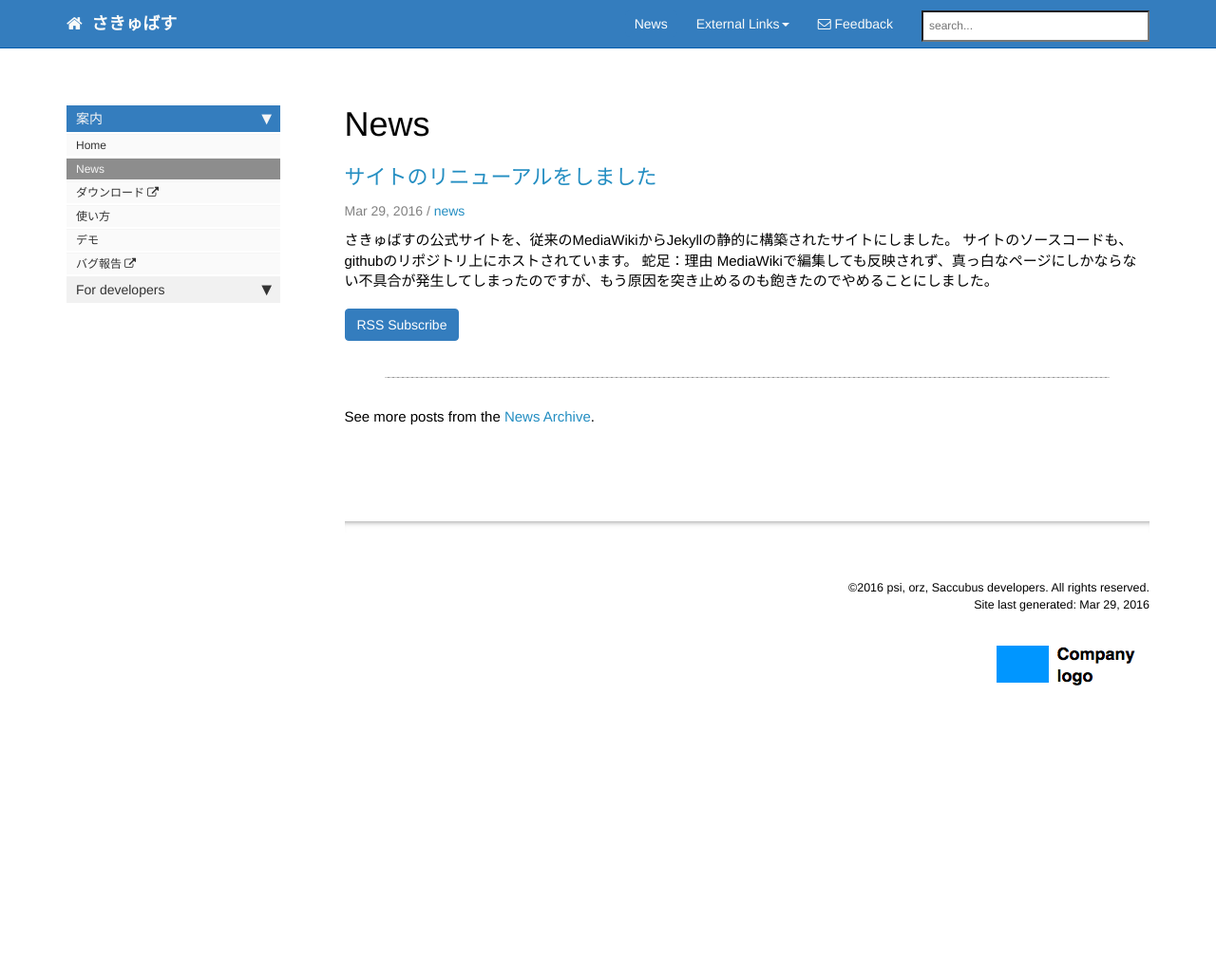
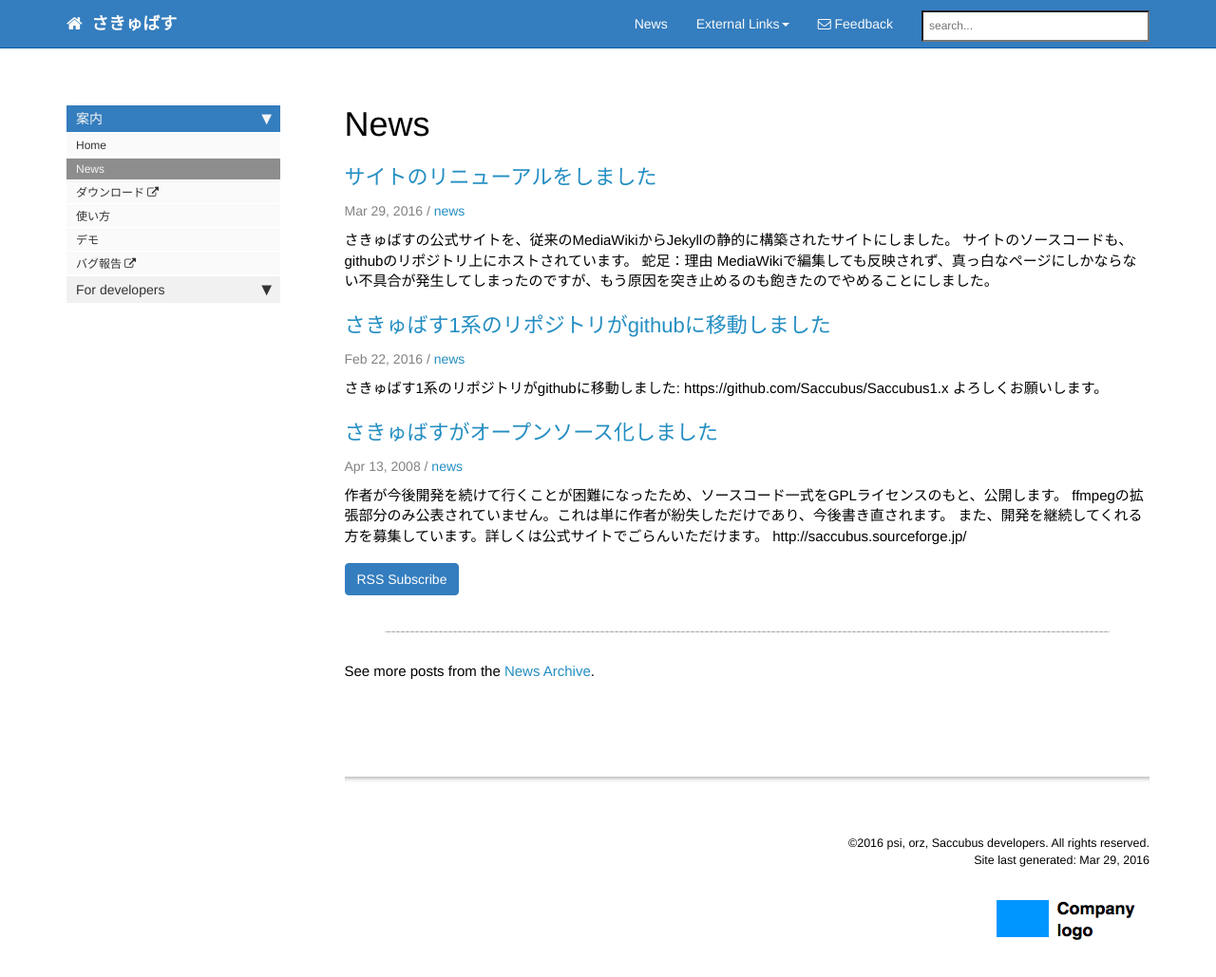
Before and after one commit to Saccubus/saccubus.github.io, a Jekyll site: the page built from news/news.html, in a window 1280 px wide and 1069 px high. Shown: the top 1029 px of the window at 95% size. Built offline with Jekyll 4.4.1, drawn with Linux system fonts in a browser that asks for light colours; nearby versions of some CDN libraries; comment, search, counter and statistics services are not loaded.

Commit message:
update posts

```diff
--- /dev/null
+++ b/_posts/2008-04-13-oss.md
@@ -0,0 +1,12 @@
+---
+title:  "さきゅばすがオープンソース化しました"
+published: true
+summary: "さきゅばすはオープンソースになりました"
+tags: [news]
+---
+
+作者が今後開発を続けて行くことが困難になったため、ソースコード一式をGPLライセンスのもと、公開します。
+ffmpegの拡張部分のみ公表されていません。これは単に作者が紛失しただけであり、今後書き直されます。
+また、開発を継続してくれる方を募集しています。詳しくは公式サイトでごらんいただけます。
+
+http://saccubus.sourceforge.jp/
--- /dev/null
+++ b/_posts/2016-02-22-moved-to-gh-1x.md
@@ -0,0 +1,10 @@
+---
+title:  さきゅばす1系のリポジトリがgithubに移動しました
+published: true
+summary: さきゅばす1系のリポジトリがgithubに移動しました
+tags: [news]
+---
+
+さきゅばす1系のリポジトリがgithubに移動しました:
+https://github.com/Saccubus/Saccubus1.x
+よろしくお願いします。
```
Also changed, not shown: _posts/2016-03-29-moved.md (+0 -1 lines).
